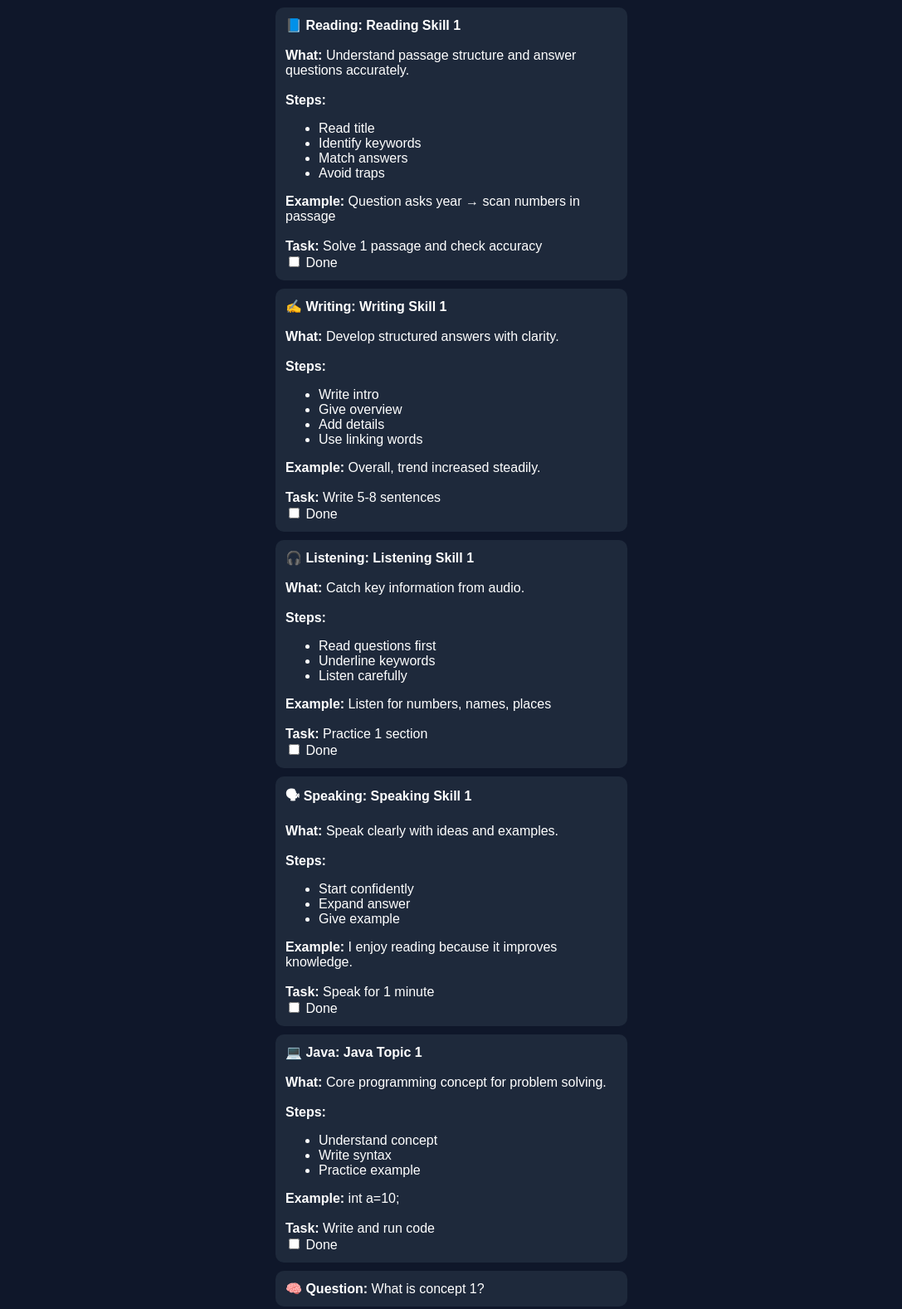
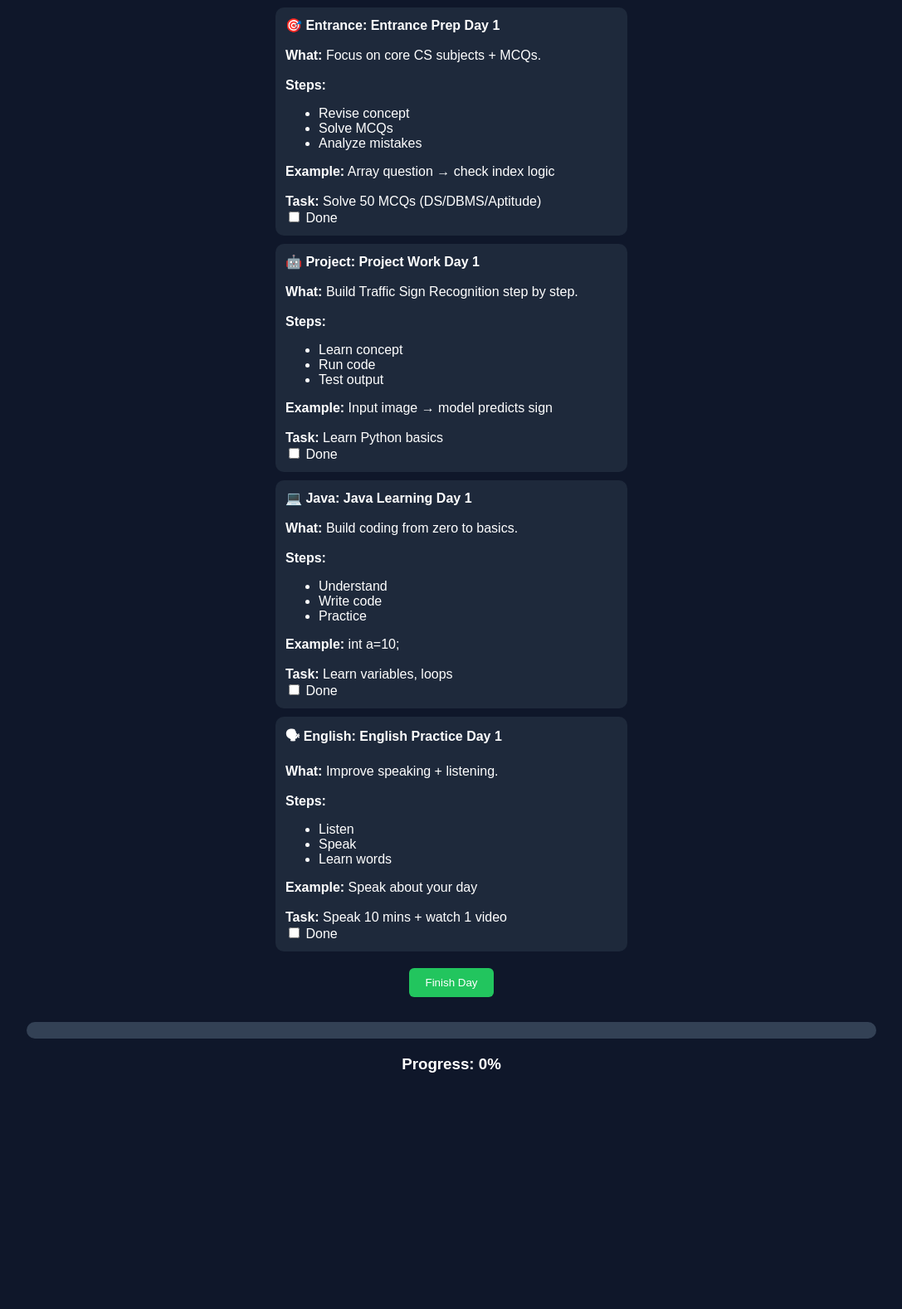
Before and after one commit to aakanksha4141/personal.github.io, a plain HTML site: page index.html in a window 1280 px wide. Shown: the part 120-1698 px from the top of the page at 83% size, without its empty margins (96-1183 px from the left). After the commit the page ends 1433 px from the top, so only its background shows below. Drawn offline with Linux system fonts and the light colour scheme.

Commit message:
Update index.html

```diff
--- a/index.html
+++ b/index.html
@@ -25,70 +25,68 @@ button{padding:10px 20px;margin:10px;background:#22c55e;border:none;color:white;
 
 <script>
 
-let totalDays=30;
-let data=JSON.parse(localStorage.getItem("study"))||{day:1,done:0};
+let totalDays = 30;
+let data = JSON.parse(localStorage.getItem("study")) || { day: 1, done: 0 };
 
-// ===== FULL 30 DAY CONTENT =====
-let syllabus=[];
+let syllabus = [];
 
-for(let i=1;i<=30;i++){
+// ===== NEW REAL PLAN =====
+for (let i = 1; i <= 30; i++) {
+
 syllabus.push({
 
-reading:{
-title:"Reading Skill "+i,
-theory:"Understand passage structure and answer questions accurately.",
-steps:["Read title","Identify keywords","Match answers","Avoid traps"],
-example:"Question asks year → scan numbers in passage",
-task:"Solve 1 passage and check accuracy"
+entrance: {
+title: "Entrance Prep Day " + i,
+theory: "Focus on core CS subjects + MCQs.",
+steps: ["Revise concept", "Solve MCQs", "Analyze mistakes"],
+example: "Array question → check index logic",
+task: "Solve 50 MCQs (DS/DBMS/Aptitude)"
 },
 
-writing:{
-title:"Writing Skill "+i,
-theory:"Develop structured answers with clarity.",
-steps:["Write intro","Give overview","Add details","Use linking words"],
-example:"Overall, trend increased steadily.",
-task:"Write 5-8 sentences"
+project: {
+title: "Project Work Day " + i,
+theory: "Build Traffic Sign Recognition step by step.",
+steps: ["Learn concept", "Run code", "Test output"],
+example: "Input image → model predicts sign",
+task: i<=10 ? "Learn Python basics" :
+      i<=20 ? "Work on TensorFlow model" :
+              "Test + finalize project"
 },
 
-listening:{
-title:"Listening Skill "+i,
-theory:"Catch key information from audio.",
-steps:["Read questions first","Underline keywords","Listen carefully"],
-example:"Listen for numbers, names, places",
-task:"Practice 1 section"
+java: {
+title: "Java Learning Day " + i,
+theory: "Build coding from zero to basics.",
+steps: ["Understand", "Write code", "Practice"],
+example: i<=10 ? "int a=10;" :
+        i<=20 ? "Arrays example" :
+                "OOP class example",
+task: i<=10 ? "Learn variables, loops" :
+      i<=20 ? "Practice arrays & functions" :
+              "Learn OOP basics"
 },
 
-speaking:{
-title:"Speaking Skill "+i,
-theory:"Speak clearly with ideas and examples.",
-steps:["Start confidently","Expand answer","Give example"],
-example:"I enjoy reading because it improves knowledge.",
-task:"Speak for 1 minute"
+english: {
+title: "English Practice Day " + i,
+theory: "Improve speaking + listening.",
+steps: ["Listen", "Speak", "Learn words"],
+example: "Speak about your day",
+task: "Speak 10 mins + watch 1 video"
 },
 
-java:{
-title:"Java Topic "+i,
-theory:"Core programming concept for problem solving.",
-steps:["Understand concept","Write syntax","Practice example"],
-example:"int a=10;",
-task:"Write and run code"
-},
+});
 
-question:"What is concept "+i+"?",
-vocab:"Word "+i+" = Meaning"
-
-});
+// END LOOP
 }
 
-// RENDER
+// ===== RENDER =====
 function render(){
 
-let d=data.day-1;
-if(d>=30) d=29;
+let d = data.day - 1;
+if(d >= 30) d = 29;
 
-let day=syllabus[d];
+let day = syllabus[d];
 
-document.getElementById("day").innerText="Day "+data.day+"/30";
+document.getElementById("day").innerText = "Day " + data.day + "/30";
 
 function box(title,obj){
 return `
@@ -104,32 +102,28 @@ return `
 }
 
 document.getElementById("content").innerHTML =
-box("📘 Reading",day.reading)+
-box("✍ Writing",day.writing)+
-box("🎧 Listening",day.listening)+
-box("🗣 Speaking",day.speaking)+
+box("🎯 Entrance",day.entrance)+
+box("🤖 Project",day.project)+
 box("💻 Java",day.java)+
-`<div class="box"><b>🧠 Question:</b> ${day.question}</div>
-<div class="box"><b>📚 Vocabulary:</b> ${day.vocab}</div>`;
+box("🗣 English",day.english);
 
 // progress
-let percent=Math.floor((data.done/totalDays)*100);
-document.getElementById("percent").innerText="Progress: "+percent+"%";
-document.getElementById("bar").style.width=percent+"%";
+let percent = Math.floor((data.done / totalDays) * 100);
+document.getElementById("percent").innerText = "Progress: " + percent + "%";
+document.getElementById("bar").style.width = percent + "%";
 
 }
 
-// FINISH
+// ===== FINISH DAY =====
 function finishDay(){
 data.done++;
 data.day++;
-localStorage.setItem("study",JSON.stringify(data));
+localStorage.setItem("study", JSON.stringify(data));
 location.reload();
 }
 
 render();
 
 </script>
-
 </body>
 </html>
```
